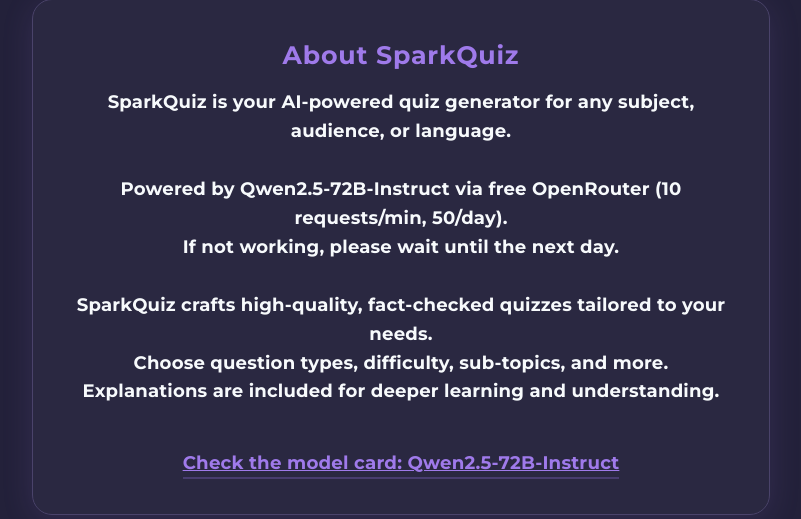
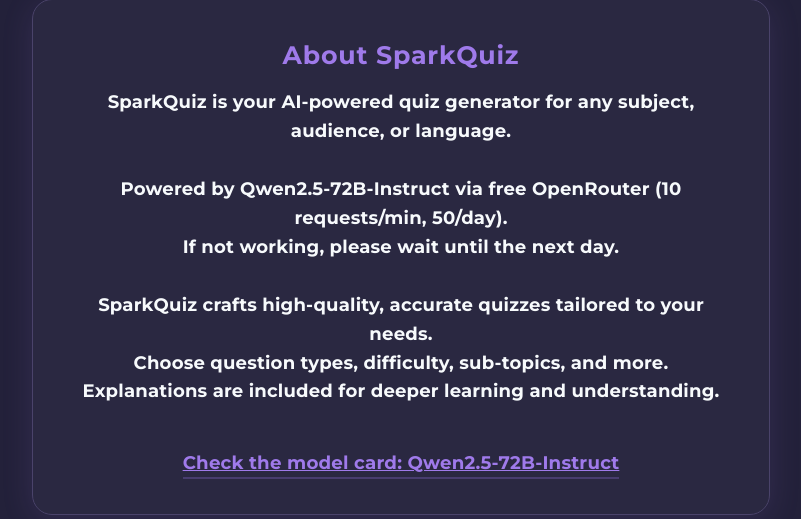
Before and after one commit to ggSohamgg/Spark_Quiz, a Flask app: page / in a window 1280 px wide. Shown: the part 1559-2078 px from the top of the page, without its empty margins (239-1040 px from the left). Run offline with Flask 3, Linux system fonts and the light colour scheme; some libraries are stand-ins or nearby versions.

Commit message:
Update index.html

```diff
--- a/templates/index.html
+++ b/templates/index.html
@@ -150,7 +150,7 @@
         <strong>SparkQuiz</strong> is your AI-powered quiz generator for any subject, audience, or language.<br><br>
         Powered by <b>Qwen2.5-72B-Instruct</b> via free OpenRouter (10 requests/min, 50/day).<br>
         If not working, please wait until the next day.<br><br>
-        SparkQuiz crafts high-quality, fact-checked quizzes tailored to your needs.<br>
+        SparkQuiz crafts high-quality, accurate quizzes tailored to your needs.<br>
         Choose question types, difficulty, sub-topics, and more.<br>
         Explanations are included for deeper learning and understanding.<br><br>
         <a class="about-link" href="https://huggingface.co/Qwen/Qwen2.5-72B-Instruct" target="_blank" rel="noopener">
```
